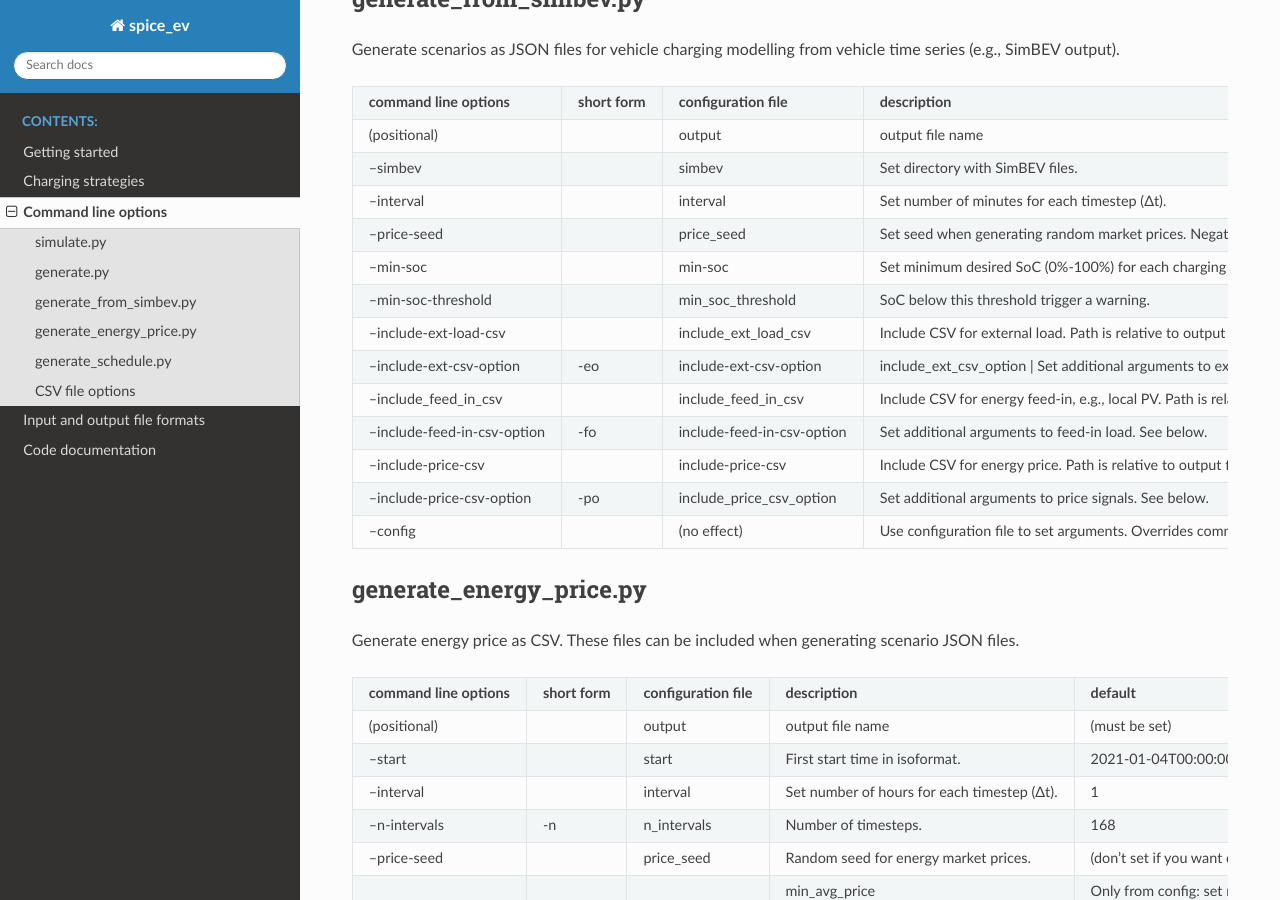
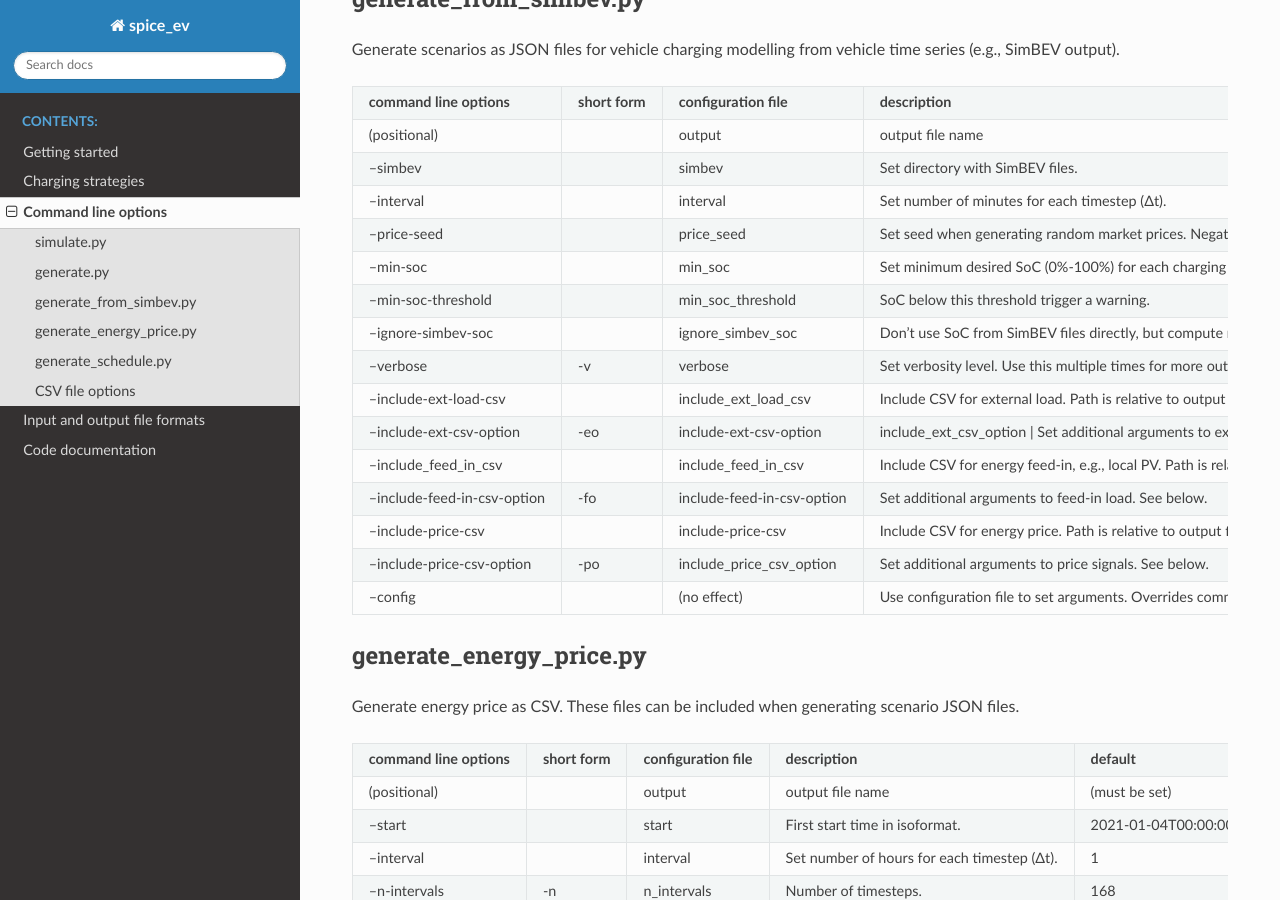
Before and after one commit to rl-institut/spice_ev, a Sphinx documentation site: the page built from doc/source/command_line_options.rst, in a window 1280 px wide and 900 px high, scrolled down 1793 px. Built offline with Sphinx 7.4.7 and the Read the Docs theme 2.0.0, drawn with Linux system fonts in a browser that asks for light colours.

Commit message:
add ignore_simbev_soc and verbose to CLO table in RTD

```diff
--- a/doc/source/command_line_options.rst
+++ b/doc/source/command_line_options.rst
@@ -103,9 +103,13 @@ Generate scenarios as JSON files for vehicle charging modelling from vehicle tim
 +-----------------------------+------------------+----------------------------+------------------------------------------------------------------------------------------------------------------+---------------------------------------------+-------------------------------------------------------------------------+
 | --price-seed                |                  | price_seed                 | Set seed when generating random market prices. Negative values for fixed price in cents/kWh.                     | (don't set if you want different prices     |Fixed at 10ct/kWh: --price-seed -10                                      |
 +-----------------------------+------------------+----------------------------+------------------------------------------------------------------------------------------------------------------+---------------------------------------------+-------------------------------------------------------------------------+
-| --min-soc                   |                  | min-soc                    | Set minimum desired SoC (0%-100%) for each charging process.                                                     | 80                                          |--min-soc 50                                                             |
+| --min-soc                   |                  | min_soc                    | Set minimum desired SoC (0%-100%) for each charging process.                                                     | 80                                          |--min-soc 50                                                             |
 +-----------------------------+------------------+----------------------------+------------------------------------------------------------------------------------------------------------------+---------------------------------------------+-------------------------------------------------------------------------+
 | --min-soc-threshold         |                  | min_soc_threshold          | SoC below this threshold trigger a warning.                                                                      | 0.05                                        |--min-soc-threshold 0                                                    |
++-----------------------------+------------------+----------------------------+------------------------------------------------------------------------------------------------------------------+---------------------------------------------+-------------------------------------------------------------------------+
+| --ignore-simbev-soc         |                  | ignore_simbev_soc          | Don't use SoC from SimBEV files directly, but compute required SoC for each trip.                                | False                                       |ignore_simbev_soc = true                                                 |
++-----------------------------+------------------+----------------------------+------------------------------------------------------------------------------------------------------------------+---------------------------------------------+-------------------------------------------------------------------------+
+| --verbose                   | -v               | verbose                    | Set verbosity level. Use this multiple times for more output. Default: only errors, 1: warnings, 2: debug        | 0                                           |verbose = 2                                                              |
 +-----------------------------+------------------+----------------------------+------------------------------------------------------------------------------------------------------------------+---------------------------------------------+-------------------------------------------------------------------------+
 | --include-ext-load-csv      |                  | include_ext_load_csv       | Include CSV for external load. Path is relative to output file.                                                  | None                                        |--include-ext-load-csv load.csv                                          |
 +-----------------------------+------------------+----------------------------+------------------------------------------------------------------------------------------------------------------+---------------------------------------------+-------------------------------------------------------------------------+
```
